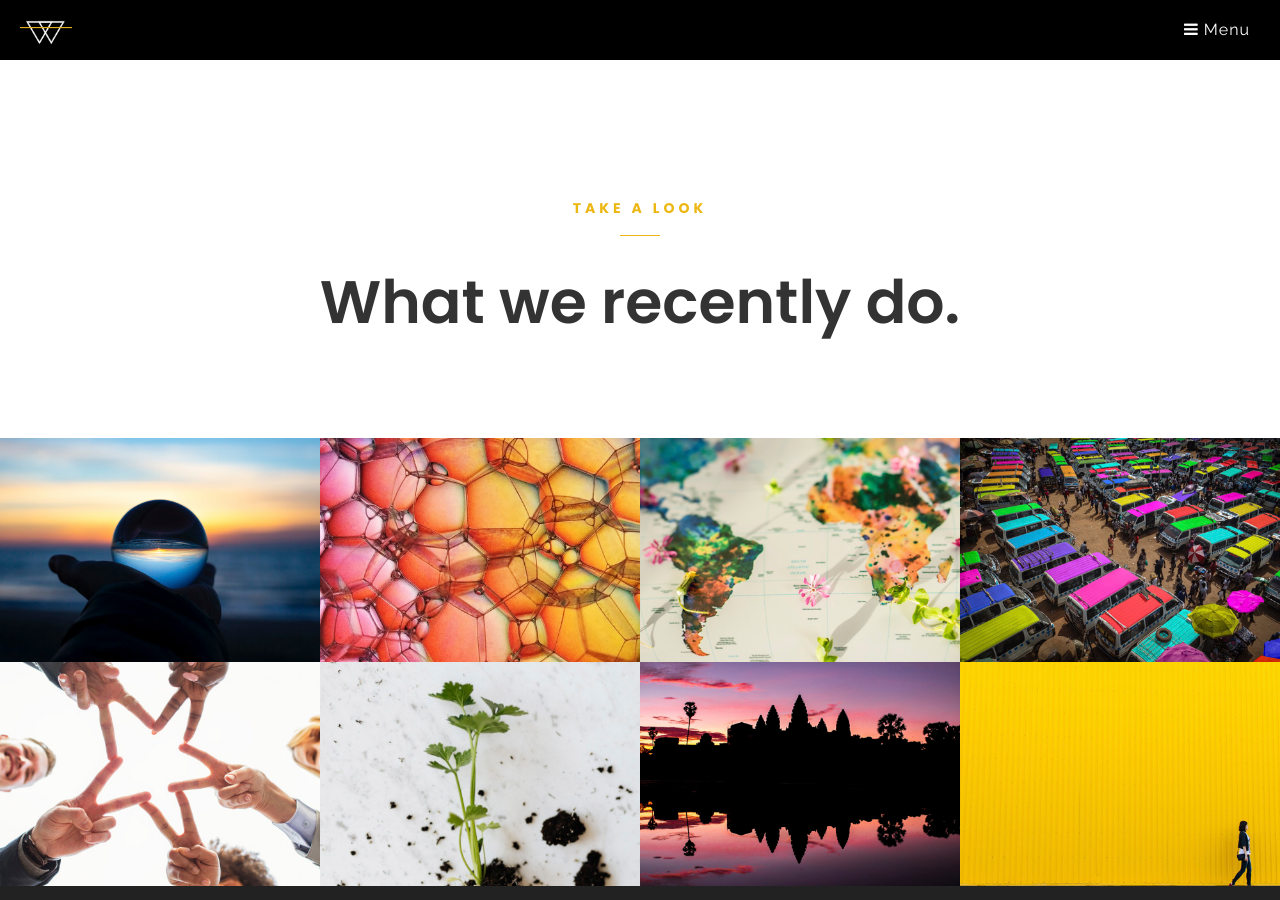
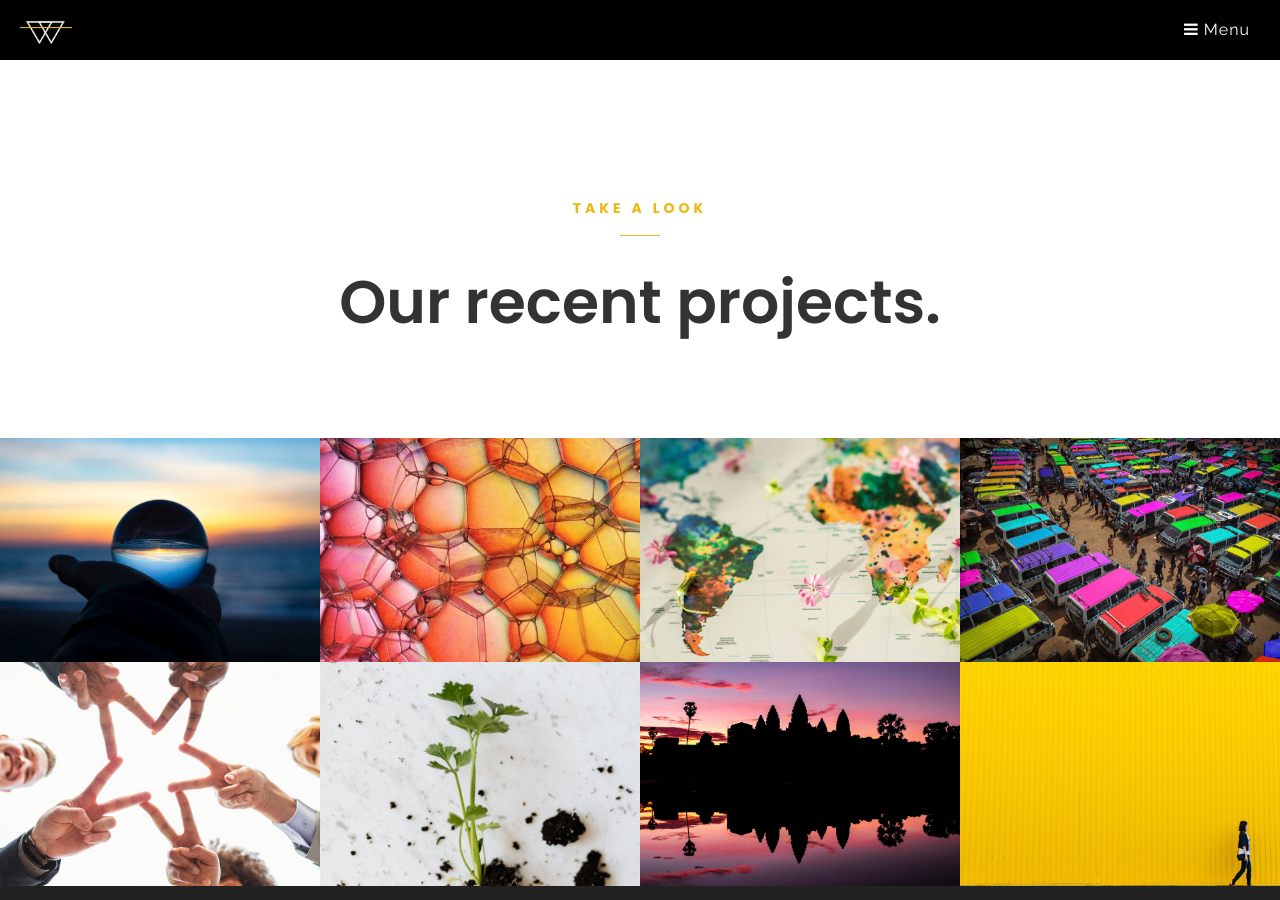
Before and after one commit to mbcusick/hucklebe.com, a Jekyll site: the page built from index.html, in a window 1280 px wide and 900 px high, scrolled down 4020 px. Built offline with Jekyll 4.4.1, drawn with Linux system fonts in a browser that asks for light colours.

Commit message:
Update index.html

```diff
--- a/index.html
+++ b/index.html
@@ -192,7 +192,7 @@
 <div class='full'>
   <div class='row'>
     <div class='large-8 columns large-centered'>
-      {% include section-title.html small_title="take a look" title="What we recently do." %}
+      {% include section-title.html small_title="take a look" title="Our recent projects." %}
     </div>
   </div>
 </div>
```
